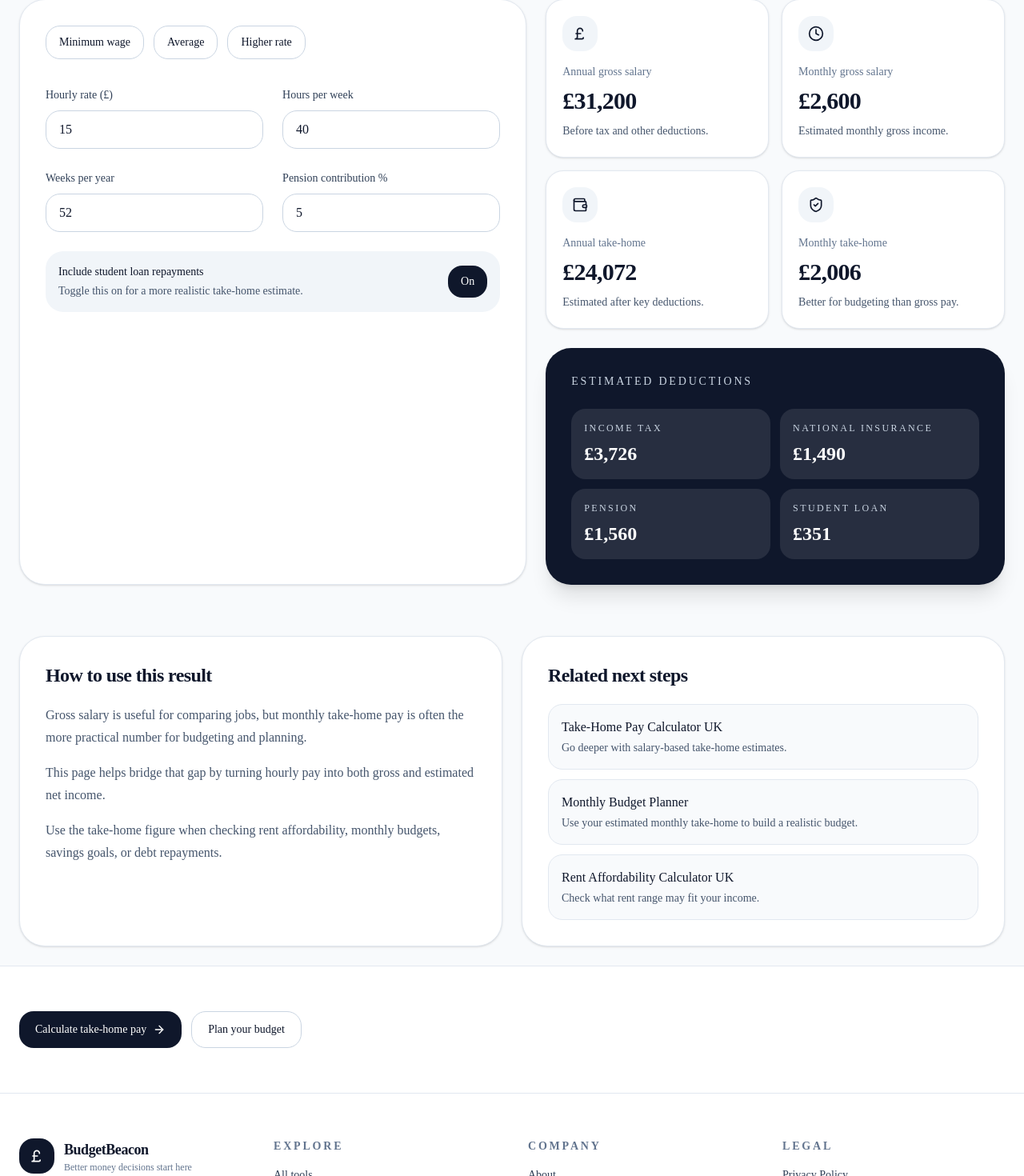
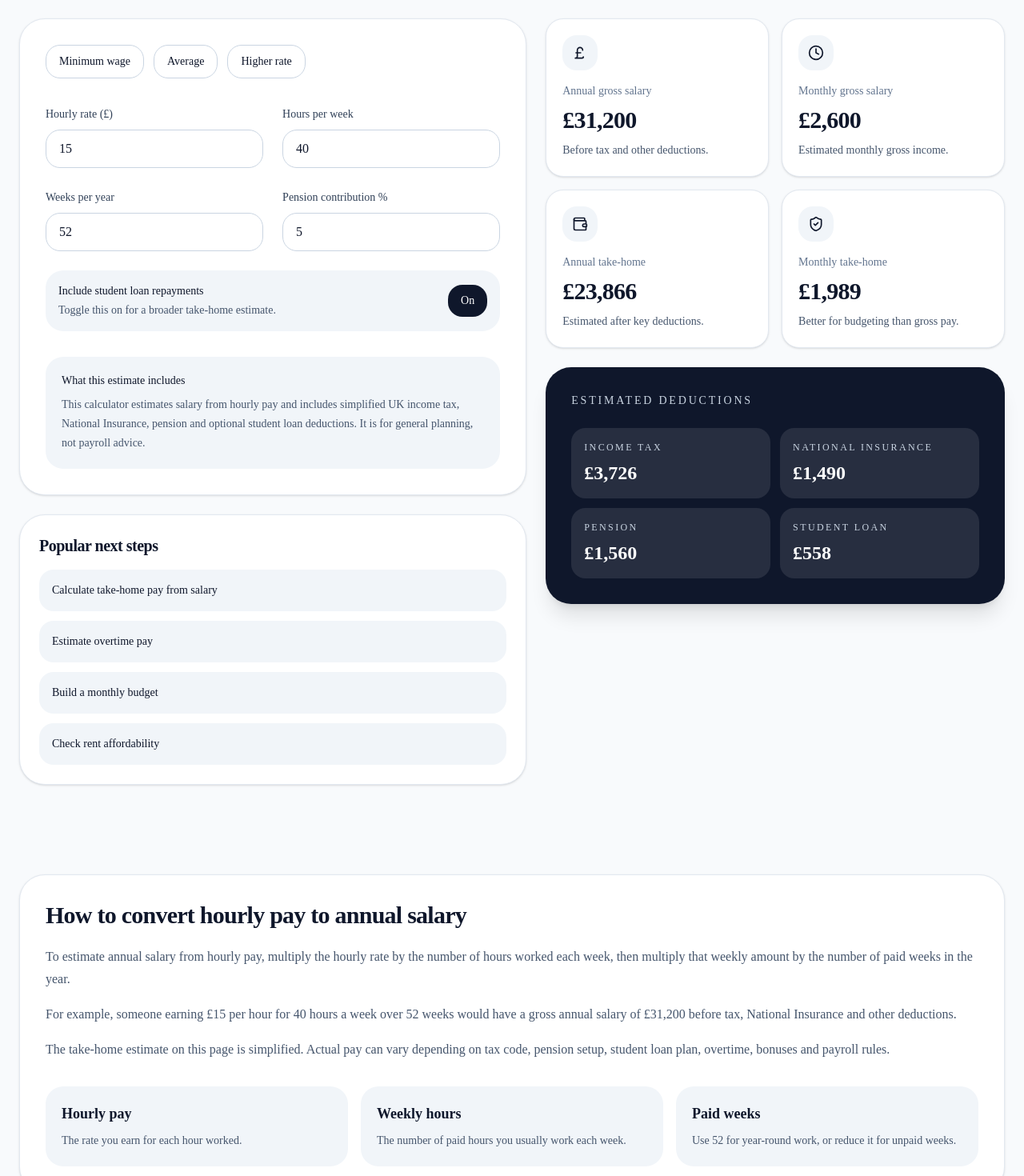
Before and after one commit to AlexMcD89/budgetbeacon89, a Next.js app: page /tools/hourly-to-salary-calculator in a window 1280 px wide. Shown: the part 415-1885 px from the top of the page at 80% size. Built offline with nearby package versions, Linux system fonts and the light colour scheme.

Commit message:
Improve hourly to salary calculator SEO and ads

```diff
--- a/app/tools/hourly-to-salary-calculator/page.tsx
+++ b/app/tools/hourly-to-salary-calculator/page.tsx
@@ -4,11 +4,15 @@ import { useMemo, useState } from "react";
 import Link from "next/link";
 import {
   ArrowRight,
+  CircleHelp,
   Clock,
   PoundSterling,
   ShieldCheck,
   Wallet,
 } from "lucide-react";
+import RelatedLinks from "@/components/related-links";
+import ToolDisclaimer from "@/components/tool-disclaimer";
+import AdsenseAd from "@/components/adsense-ad";
 
 function formatGBP(value: number) {
   return new Intl.NumberFormat("en-GB", {
@@ -24,16 +28,27 @@ function estimateTakeHome(
   studentLoan: boolean,
 ) {
   const personalAllowance = 12570;
+  const basicRateLimit = 50270;
+  const additionalRateLimit = 125140;
+
+  const pension = annualSalary * (pensionPct / 100);
   const taxableIncome = Math.max(0, annualSalary - personalAllowance);
 
-  const basicBand = Math.min(taxableIncome, 37700);
-  const higherBand = Math.max(0, taxableIncome - 37700);
+  const basicBand = Math.min(taxableIncome, basicRateLimit - personalAllowance);
+  const higherBand = Math.min(
+    Math.max(0, annualSalary - basicRateLimit),
+    additionalRateLimit - basicRateLimit,
+  );
+  const additionalBand = Math.max(0, annualSalary - additionalRateLimit);
 
-  const incomeTax = basicBand * 0.2 + higherBand * 0.4;
-  const nationalInsurance = Math.max(0, annualSalary - 12570) * 0.08;
-  const pension = annualSalary * (pensionPct / 100);
+  const incomeTax = basicBand * 0.2 + higherBand * 0.4 + additionalBand * 0.45;
+
+  const niMainBand = Math.min(Math.max(0, annualSalary - 12570), 50270 - 12570);
+  const niUpperBand = Math.max(0, annualSalary - 50270);
+  const nationalInsurance = niMainBand * 0.08 + niUpperBand * 0.02;
+
   const studentLoanRepayment = studentLoan
-    ? Math.max(0, annualSalary - 27295) * 0.09
+    ? Math.max(0, annualSalary - 25000) * 0.09
     : 0;
 
   const totalDeductions =
@@ -79,7 +94,7 @@ export default function HourlyToSalaryPage() {
 
   const applyScenario = (type: "minimum" | "average" | "high") => {
     if (type === "minimum") {
-      setHourlyRate(11.44);
+      setHourlyRate(12.21);
       setHoursPerWeek(40);
       setWeeksPerYear(52);
       setPensionPct(5);
@@ -112,19 +127,28 @@ export default function HourlyToSalaryPage() {
               Income tool
             </p>
             <h1 className="mt-4 text-4xl font-semibold tracking-tight md:text-5xl">
-              Hourly to Salary Calculator (UK)
+              Hourly to Salary Calculator UK
             </h1>
             <p className="mt-5 text-lg leading-8 text-slate-600">
-              Convert hourly pay into estimated weekly, monthly, and annual
-              salary, with an estimated take-home pay view after tax, National
-              Insurance, pension, and optional student loan repayments.
+              Convert hourly pay into estimated weekly, monthly and annual
+              salary, with an estimated take-home pay view after income tax,
+              National Insurance, pension contributions and optional student
+              loan repayments.
             </p>
           </div>
         </div>
       </section>
 
+      <section className="mx-auto max-w-7xl px-4 pt-6 md:px-6">
+        <AdsenseAd
+          slot="1045116839"
+          className="overflow-hidden rounded-3xl bg-white"
+        />
+      </section>
+
       <section className="mx-auto max-w-7xl px-4 py-10 md:px-6">
         <div className="grid gap-6 xl:grid-cols-[1.05fr_0.95fr]">
+          <div>
             <div className="rounded-[2rem] border border-slate-200 bg-white p-6 shadow-sm md:p-8">
               <div className="flex flex-wrap gap-3">
                 <button
@@ -148,53 +172,27 @@ export default function HourlyToSalaryPage() {
               </div>
 
               <div className="mt-8 grid gap-6 sm:grid-cols-2">
-              <div>
-                <label className="text-sm font-medium text-slate-700">
-                  Hourly rate (£)
-                </label>
-                <input
-                  type="number"
+                <InputField
+                  label="Hourly rate (£)"
                   value={hourlyRate}
-                  onChange={(e) => setHourlyRate(Number(e.target.value))}
-                  className="mt-2 h-12 w-full rounded-2xl border border-slate-300 bg-white px-4 outline-none transition focus:border-slate-900"
+                  onChange={setHourlyRate}
+                  step="0.01"
                 />
-              </div>
-
-              <div>
-                <label className="text-sm font-medium text-slate-700">
-                  Hours per week
-                </label>
-                <input
-                  type="number"
+                <InputField
+                  label="Hours per week"
                   value={hoursPerWeek}
-                  onChange={(e) => setHoursPerWeek(Number(e.target.value))}
-                  className="mt-2 h-12 w-full rounded-2xl border border-slate-300 bg-white px-4 outline-none transition focus:border-slate-900"
+                  onChange={setHoursPerWeek}
                 />
-              </div>
-
-              <div>
-                <label className="text-sm font-medium text-slate-700">
-                  Weeks per year
-                </label>
-                <input
-                  type="number"
+                <InputField
+                  label="Weeks per year"
                   value={weeksPerYear}
-                  onChange={(e) => setWeeksPerYear(Number(e.target.value))}
-                  className="mt-2 h-12 w-full rounded-2xl border border-slate-300 bg-white px-4 outline-none transition focus:border-slate-900"
+                  onChange={setWeeksPerYear}
                 />
-              </div>
-
-              <div>
-                <label className="text-sm font-medium text-slate-700">
-                  Pension contribution %
-                </label>
-                <input
-                  type="number"
+                <InputField
+                  label="Pension contribution %"
                   value={pensionPct}
-                  onChange={(e) => setPensionPct(Number(e.target.value))}
-                  className="mt-2 h-12 w-full rounded-2xl border border-slate-300 bg-white px-4 outline-none transition focus:border-slate-900"
+                  onChange={setPensionPct}
                 />
-              </div>
               </div>
 
               <div className="mt-6 flex items-center justify-between rounded-3xl bg-slate-100 p-4">
@@ -203,7 +201,7 @@ export default function HourlyToSalaryPage() {
                     Include student loan repayments
                   </p>
                   <p className="mt-1 text-sm text-slate-600">
-                  Toggle this on for a more realistic take-home estimate.
+                    Toggle this on for a broader take-home estimate.
                   </p>
                 </div>
 
@@ -218,65 +216,83 @@ export default function HourlyToSalaryPage() {
                   {studentLoan ? "On" : "Off"}
                 </button>
               </div>
+
+              <div className="mt-8 rounded-3xl bg-slate-100 p-5">
+                <p className="text-sm font-medium text-slate-900">
+                  What this estimate includes
+                </p>
+                <p className="mt-2 text-sm leading-6 text-slate-600">
+                  This calculator estimates salary from hourly pay and includes
+                  simplified UK income tax, National Insurance, pension and
+                  optional student loan deductions. It is for general planning,
+                  not payroll advice.
+                </p>
+              </div>
+            </div>
+
+            <div className="mt-6 rounded-[2rem] border border-slate-200 bg-white p-6 shadow-sm">
+              <h2 className="text-xl font-semibold tracking-tight">
+                Popular next steps
+              </h2>
+
+              <div className="mt-4 space-y-3">
+                <Link
+                  href="/tools/take-home-pay-calculator-uk"
+                  className="block rounded-2xl bg-slate-100 p-4 text-sm font-medium text-slate-900 transition hover:bg-slate-200"
+                >
+                  Calculate take-home pay from salary
+                </Link>
+                <Link
+                  href="/tools/overtime-pay-calculator"
+                  className="block rounded-2xl bg-slate-100 p-4 text-sm font-medium text-slate-900 transition hover:bg-slate-200"
+                >
+                  Estimate overtime pay
+                </Link>
+                <Link
+                  href="/tools/monthly-budget-planner"
+                  className="block rounded-2xl bg-slate-100 p-4 text-sm font-medium text-slate-900 transition hover:bg-slate-200"
+                >
+                  Build a monthly budget
+                </Link>
+                <Link
+                  href="/tools/rent-affordability-calculator-uk"
+                  className="block rounded-2xl bg-slate-100 p-4 text-sm font-medium text-slate-900 transition hover:bg-slate-200"
+                >
+                  Check rent affordability
+                </Link>
+              </div>
+            </div>
           </div>
 
           <div className="space-y-6">
             <div className="grid gap-4 sm:grid-cols-2">
-              <div className="rounded-3xl border border-slate-200 bg-white p-5 shadow-sm">
-                <div className="flex h-11 w-11 items-center justify-center rounded-2xl bg-slate-100">
-                  <PoundSterling className="h-5 w-5" />
-                </div>
-                <p className="mt-4 text-sm text-slate-500">
-                  Annual gross salary
-                </p>
-                <p className="mt-2 text-3xl font-semibold tracking-tight">
-                  {formatGBP(result.annualGross)}
-                </p>
-                <p className="mt-2 text-sm leading-6 text-slate-600">
-                  Before tax and other deductions.
-                </p>
-              </div>
+              <ResultCard
+                icon={<PoundSterling className="h-5 w-5" />}
+                label="Annual gross salary"
+                value={formatGBP(result.annualGross)}
+                description="Before tax and other deductions."
+              />
 
-              <div className="rounded-3xl border border-slate-200 bg-white p-5 shadow-sm">
-                <div className="flex h-11 w-11 items-center justify-center rounded-2xl bg-slate-100">
-                  <Clock className="h-5 w-5" />
-                </div>
-                <p className="mt-4 text-sm text-slate-500">
-                  Monthly gross salary
-                </p>
-                <p className="mt-2 text-3xl font-semibold tracking-tight">
-                  {formatGBP(result.monthlyGross)}
-                </p>
-                <p className="mt-2 text-sm leading-6 text-slate-600">
-                  Estimated monthly gross income.
-                </p>
-              </div>
+              <ResultCard
+                icon={<Clock className="h-5 w-5" />}
+                label="Monthly gross salary"
+                value={formatGBP(result.monthlyGross)}
+                description="Estimated monthly gross income."
+              />
 
-              <div className="rounded-3xl border border-slate-200 bg-white p-5 shadow-sm">
-                <div className="flex h-11 w-11 items-center justify-center rounded-2xl bg-slate-100">
-                  <Wallet className="h-5 w-5" />
-                </div>
-                <p className="mt-4 text-sm text-slate-500">Annual take-home</p>
-                <p className="mt-2 text-3xl font-semibold tracking-tight">
-                  {formatGBP(result.annualTakeHome)}
-                </p>
-                <p className="mt-2 text-sm leading-6 text-slate-600">
-                  Estimated after key deductions.
-                </p>
-              </div>
+              <ResultCard
+                icon={<Wallet className="h-5 w-5" />}
+                label="Annual take-home"
+                value={formatGBP(result.annualTakeHome)}
+                description="Estimated after key deductions."
+              />
 
-              <div className="rounded-3xl border border-slate-200 bg-white p-5 shadow-sm">
-                <div className="flex h-11 w-11 items-center justify-center rounded-2xl bg-slate-100">
-                  <ShieldCheck className="h-5 w-5" />
-                </div>
-                <p className="mt-4 text-sm text-slate-500">Monthly take-home</p>
-                <p className="mt-2 text-3xl font-semibold tracking-tight">
-                  {formatGBP(result.monthlyTakeHome)}
-                </p>
-                <p className="mt-2 text-sm leading-6 text-slate-600">
-                  Better for budgeting than gross pay.
-                </p>
-              </div>
+              <ResultCard
+                icon={<ShieldCheck className="h-5 w-5" />}
+                label="Monthly take-home"
+                value={formatGBP(result.monthlyTakeHome)}
+                description="Better for budgeting than gross pay."
+              />
             </div>
 
             <div className="rounded-[2rem] bg-slate-900 p-6 text-white shadow-xl md:p-8">
@@ -285,43 +301,72 @@ export default function HourlyToSalaryPage() {
               </p>
 
               <div className="mt-6 grid gap-3 sm:grid-cols-2">
-                <div className="rounded-2xl bg-white/10 p-4">
-                  <p className="text-xs uppercase tracking-[0.2em] text-slate-300">
-                    Income tax
+                <SummaryBox
+                  label="Income tax"
+                  value={formatGBP(result.deductions.incomeTax)}
+                />
+                <SummaryBox
+                  label="National Insurance"
+                  value={formatGBP(result.deductions.nationalInsurance)}
+                />
+                <SummaryBox
+                  label="Pension"
+                  value={formatGBP(result.deductions.pension)}
+                />
+                <SummaryBox
+                  label="Student loan"
+                  value={formatGBP(result.deductions.studentLoanRepayment)}
+                />
+              </div>
+            </div>
+          </div>
+        </div>
+      </section>
+
+      <section className="mx-auto max-w-7xl px-4 py-4 md:px-6">
+        <AdsenseAd
+          slot="1894419213"
+          className="overflow-hidden rounded-3xl bg-white"
+        />
+      </section>
+
+      <section className="mx-auto max-w-7xl px-4 py-10 md:px-6">
+        <div className="rounded-[2rem] border border-slate-200 bg-white p-6 shadow-sm md:p-8">
+          <h2 className="text-3xl font-semibold tracking-tight">
+            How to convert hourly pay to annual salary
+          </h2>
+
+          <div className="mt-5 space-y-4 text-slate-600">
+            <p className="leading-7">
+              To estimate annual salary from hourly pay, multiply the hourly
+              rate by the number of hours worked each week, then multiply that
+              weekly amount by the number of paid weeks in the year.
             </p>
-                  <p className="mt-2 text-2xl font-semibold">
-                    {formatGBP(result.deductions.incomeTax)}
+            <p className="leading-7">
+              For example, someone earning £15 per hour for 40 hours a week over
+              52 weeks would have a gross annual salary of £31,200 before tax,
+              National Insurance and other deductions.
+            </p>
+            <p className="leading-7">
+              The take-home estimate on this page is simplified. Actual pay can
+              vary depending on tax code, pension setup, student loan plan,
+              overtime, bonuses and payroll rules.
             </p>
           </div>
 
-                <div className="rounded-2xl bg-white/10 p-4">
-                  <p className="text-xs uppercase tracking-[0.2em] text-slate-300">
-                    National Insurance
-                  </p>
-                  <p className="mt-2 text-2xl font-semibold">
-                    {formatGBP(result.deductions.nationalInsurance)}
-                  </p>
-                </div>
-
-                <div className="rounded-2xl bg-white/10 p-4">
-                  <p className="text-xs uppercase tracking-[0.2em] text-slate-300">
-                    Pension
-                  </p>
-                  <p className="mt-2 text-2xl font-semibold">
-                    {formatGBP(result.deductions.pension)}
-                  </p>
-                </div>
-
-                <div className="rounded-2xl bg-white/10 p-4">
-                  <p className="text-xs uppercase tracking-[0.2em] text-slate-300">
-                    Student loan
-                  </p>
-                  <p className="mt-2 text-2xl font-semibold">
-                    {formatGBP(result.deductions.studentLoanRepayment)}
-                  </p>
-                </div>
-              </div>
-            </div>
+          <div className="mt-8 grid gap-4 md:grid-cols-3">
+            <InfoCard
+              title="Hourly pay"
+              text="The rate you earn for each hour worked."
+            />
+            <InfoCard
+              title="Weekly hours"
+              text="The number of paid hours you usually work each week."
+            />
+            <InfoCard
+              title="Paid weeks"
+              text="Use 52 for year-round work, or reduce it for unpaid weeks."
+            />
           </div>
         </div>
       </section>
@@ -339,57 +384,38 @@ export default function HourlyToSalaryPage() {
                 planning.
               </p>
               <p className="leading-7">
-                This page helps bridge that gap by turning hourly pay into both
-                gross and estimated net income.
+                Use the take-home figure when checking rent affordability,
+                monthly budgets, savings goals or debt repayments.
               </p>
               <p className="leading-7">
-                Use the take-home figure when checking rent affordability,
-                monthly budgets, savings goals, or debt repayments.
+                This calculator provides a general estimate only and does not
+                provide personal financial advice or payroll advice.
               </p>
             </div>
           </div>
 
           <div className="rounded-[2rem] border border-slate-200 bg-white p-6 shadow-sm md:p-8">
             <h2 className="text-2xl font-semibold tracking-tight">
-              Related next steps
+              Hourly to salary calculator FAQs
             </h2>
-            <div className="mt-5 space-y-3">
-              <Link
-                href="/tools/take-home-pay-calculator-uk"
-                className="block rounded-2xl border border-slate-200 bg-slate-50 p-4 transition hover:bg-slate-100"
-              >
-                <p className="font-medium text-slate-900">
-                  Take-Home Pay Calculator UK
-                </p>
-                <p className="mt-1 text-sm text-slate-600">
-                  Go deeper with salary-based take-home estimates.
-                </p>
-              </Link>
 
-              <Link
-                href="/tools/monthly-budget-planner"
-                className="block rounded-2xl border border-slate-200 bg-slate-50 p-4 transition hover:bg-slate-100"
-              >
-                <p className="font-medium text-slate-900">
-                  Monthly Budget Planner
-                </p>
-                <p className="mt-1 text-sm text-slate-600">
-                  Use your estimated monthly take-home to build a realistic
-                  budget.
-                </p>
-              </Link>
-
-              <Link
-                href="/tools/rent-affordability-calculator-uk"
-                className="block rounded-2xl border border-slate-200 bg-slate-50 p-4 transition hover:bg-slate-100"
-              >
-                <p className="font-medium text-slate-900">
-                  Rent Affordability Calculator UK
-                </p>
-                <p className="mt-1 text-sm text-slate-600">
-                  Check what rent range may fit your income.
-                </p>
-              </Link>
+            <div className="mt-5 space-y-4">
+              <FAQ
+                question="How do I calculate annual salary from hourly pay?"
+                answer="Multiply your hourly rate by weekly hours, then multiply that by the number of paid weeks in the year."
+              />
+              <FAQ
+                question="Should I use 52 weeks per year?"
+                answer="Use 52 if you are paid year-round. If you have unpaid weeks, reduce the weeks per year to match your situation."
+              />
+              <FAQ
+                question="Is the take-home estimate exact?"
+                answer="No. It is a simplified estimate and may differ from payroll because of tax codes, student loan plans, pension setup and other deductions."
+              />
+              <FAQ
+                question="Is this calculator financial advice?"
+                answer="No. It gives a general estimate only and should not be treated as personal financial advice."
+              />
             </div>
           </div>
         </div>
@@ -415,6 +441,117 @@ export default function HourlyToSalaryPage() {
           </div>
         </div>
       </section>
+
+      <RelatedLinks
+        heading="Related income tools"
+        links={[
+          {
+            title: "Take-Home Pay Calculator UK",
+            description:
+              "Estimate salary after income tax, National Insurance and deductions.",
+            href: "/tools/take-home-pay-calculator-uk",
+          },
+          {
+            title: "Overtime Pay Calculator",
+            description:
+              "Estimate extra pay from overtime hours and hourly rates.",
+            href: "/tools/overtime-pay-calculator",
+          },
+          {
+            title: "Monthly Budget Planner",
+            description: "Use your take-home income to build a monthly budget.",
+            href: "/tools/monthly-budget-planner",
+          },
+          {
+            title: "Rent Affordability Calculator UK",
+            description:
+              "Check what rent range may fit your monthly take-home pay.",
+            href: "/tools/rent-affordability-calculator-uk",
+          },
+        ]}
+      />
+
+      <ToolDisclaimer />
     </main>
   );
 }
+
+function InputField({
+  label,
+  value,
+  onChange,
+  step,
+}: {
+  label: string;
+  value: number;
+  onChange: (value: number) => void;
+  step?: string;
+}) {
+  return (
+    <div>
+      <label className="text-sm font-medium text-slate-700">{label}</label>
+      <input
+        type="number"
+        step={step}
+        value={value}
+        onChange={(e) => onChange(Number(e.target.value))}
+        className="mt-2 h-12 w-full rounded-2xl border border-slate-300 bg-white px-4 outline-none transition focus:border-slate-900"
+      />
+    </div>
+  );
+}
+
+function ResultCard({
+  icon,
+  label,
+  value,
+  description,
+}: {
+  icon: React.ReactNode;
+  label: string;
+  value: string;
+  description: string;
+}) {
+  return (
+    <div className="rounded-3xl border border-slate-200 bg-white p-5 shadow-sm">
+      <div className="flex h-11 w-11 items-center justify-center rounded-2xl bg-slate-100">
+        {icon}
+      </div>
+      <p className="mt-4 text-sm text-slate-500">{label}</p>
+      <p className="mt-2 text-3xl font-semibold tracking-tight">{value}</p>
+      <p className="mt-2 text-sm leading-6 text-slate-600">{description}</p>
+    </div>
+  );
+}
+
+function SummaryBox({ label, value }: { label: string; value: string }) {
+  return (
+    <div className="rounded-2xl bg-white/10 p-4">
+      <p className="text-xs uppercase tracking-[0.2em] text-slate-300">
+        {label}
+      </p>
+      <p className="mt-2 text-2xl font-semibold">{value}</p>
+    </div>
+  );
+}
+
+function InfoCard({ title, text }: { title: string; text: string }) {
+  return (
+    <div className="rounded-3xl bg-slate-100 p-5">
+      <p className="text-lg font-semibold text-slate-900">{title}</p>
+      <p className="mt-2 text-sm leading-6 text-slate-600">{text}</p>
+    </div>
+  );
+}
+
+function FAQ({ question, answer }: { question: string; answer: string }) {
+  return (
+    <div className="rounded-3xl bg-slate-100 p-4">
+      <div className="flex items-center gap-2">
+        <CircleHelp className="h-4 w-4 text-slate-700" />
+        <p className="font-medium text-slate-900">{question}</p>
+      </div>
+      <p className="mt-2 text-sm leading-6 text-slate-600">{answer}</p>
+    </div>
+  );
+}
```
Also changed, not shown: app/tools/hourly-to-salary-calculator/layout.tsx (added, +27 -0 lines). Lines whose indentation alone changed are shown as unchanged.
